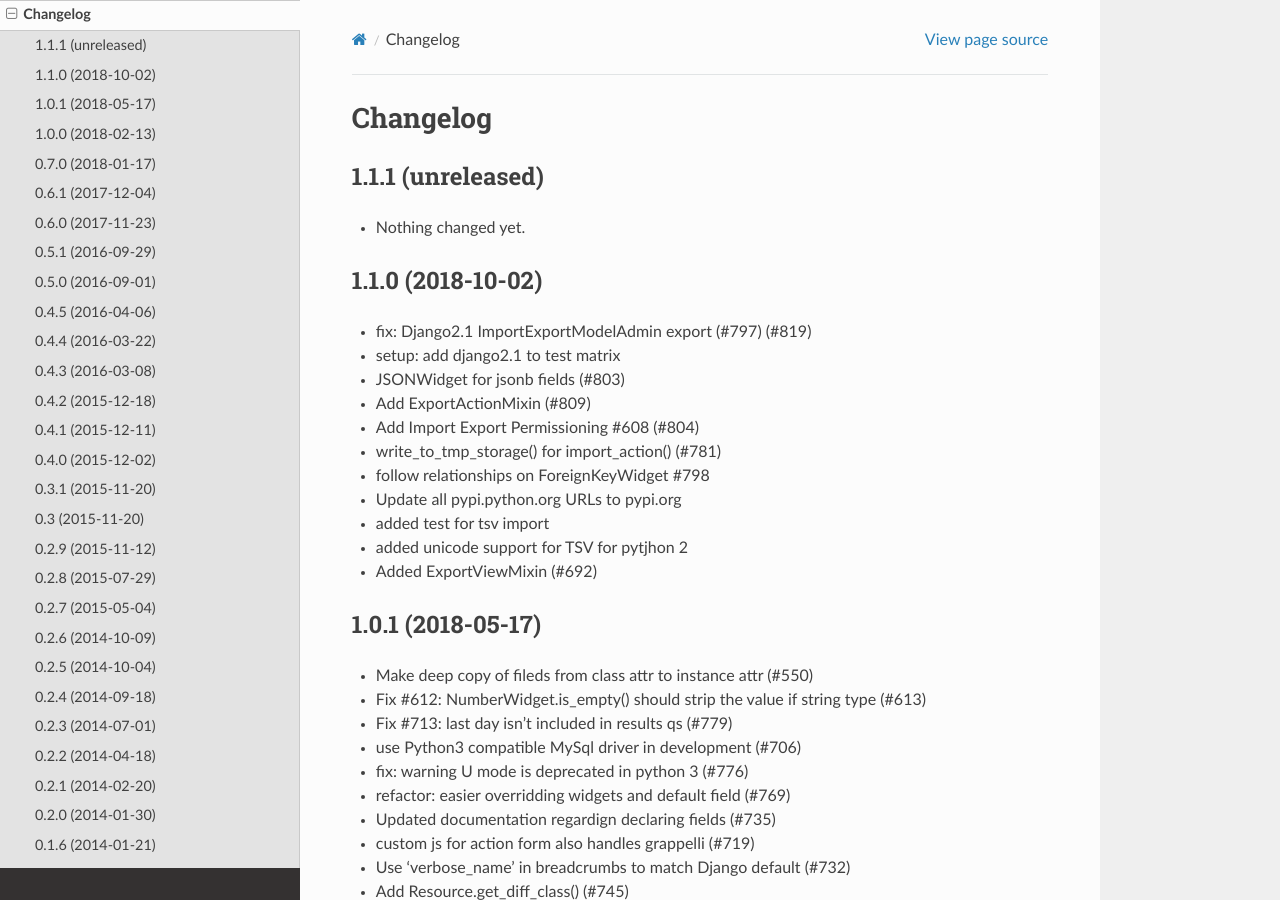
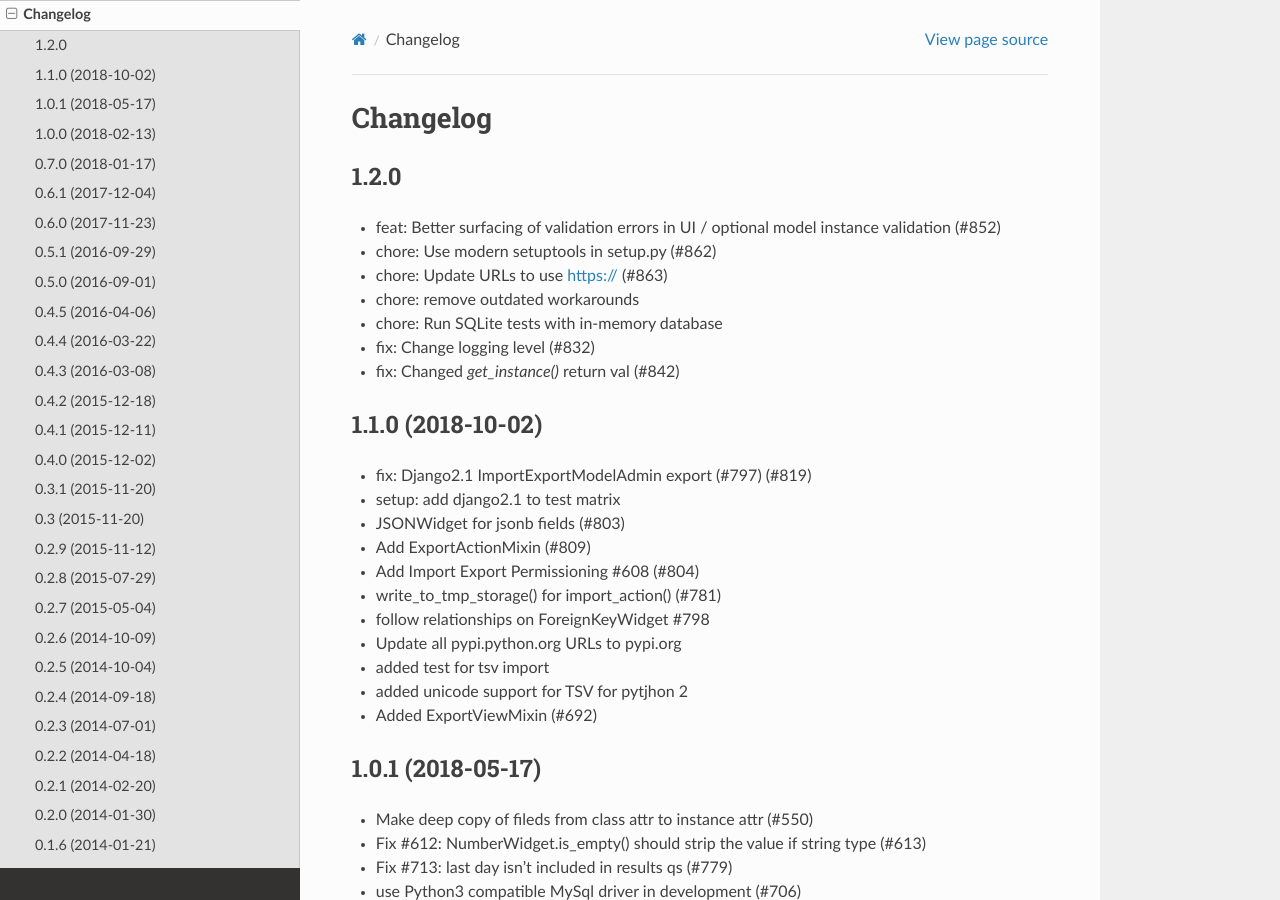
Before and after one commit to django-import-export/django-import-export, a Sphinx documentation site: the page built from docs/changelog.rst, in a window 1280 px wide and 900 px high. Built offline with Sphinx 7.4.7 and the Read the Docs theme 2.0.0, drawn with Linux system fonts in a browser that asks for light colours; the version number could not be read and is left out.

Commit message:
chore: update Changelog

```diff
--- a/docs/changelog.rst
+++ b/docs/changelog.rst
@@ -2,11 +2,22 @@ Changelog
 =========
 
 
-1.1.1 (unreleased)
+1.2.0
 ------------------
 
-- Nothing changed yet.
+- feat: Better surfacing of validation errors in UI / optional model instance validation (#852)
 
+- chore: Use modern setuptools in setup.py (#862)
+
+- chore: Update URLs to use https:// (#863)
+
+- chore: remove outdated workarounds
+
+- chore: Run SQLite tests with in-memory database
+
+- fix: Change logging level (#832)
+
+- fix: Changed `get_instance()` return val (#842)
 
 1.1.0 (2018-10-02)
 ------------------
```
